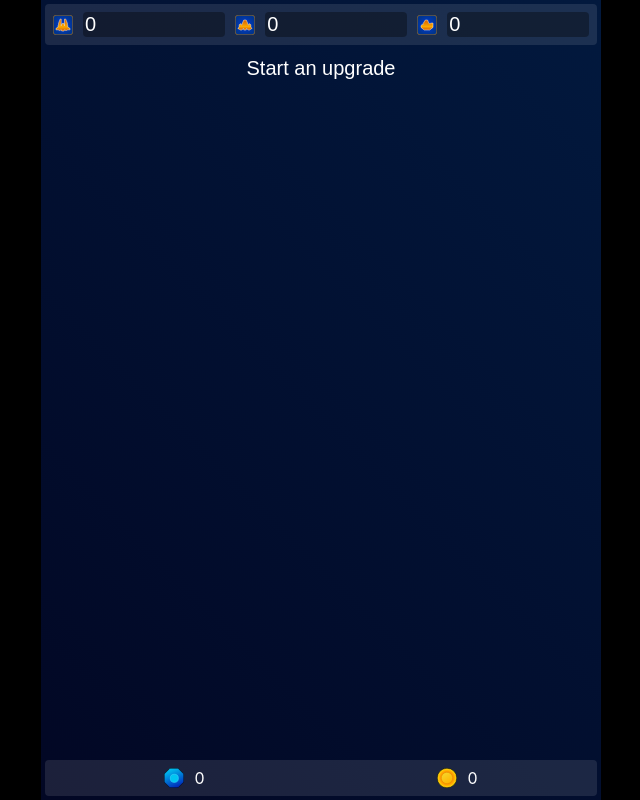
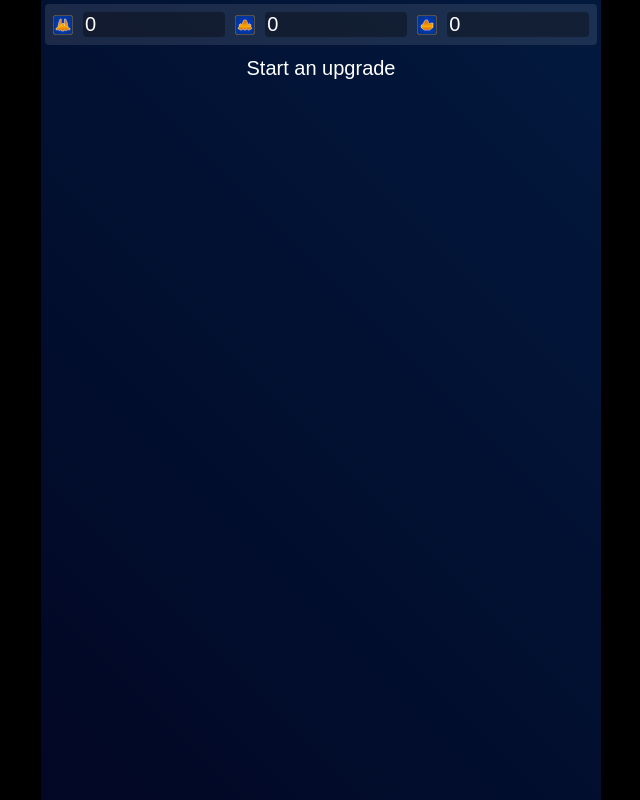
Before and after one commit to semenkataev/galaxiga, a React (Create React App) app: page / in a window 1280 px wide. Shown: the whole page, without its empty margins (319-959 px from the left). Built offline with nearby package versions, Linux system fonts and the light colour scheme.

Commit message:
Change alignment. Remove summary footer

```diff
--- a/src/Wizard/Actions/CreateAction.tsx
+++ b/src/Wizard/Actions/CreateAction.tsx
@@ -149,7 +149,6 @@ export function CreateAction({
           />
           {cost.boxes.without.cardsNeededForLevels > 0 && (
             <small className={styles.Row}>
-              or{" "}
               <ItemCosts
                 buyCards={true}
                 cardsNeeded={cost.boxes.with.cardsNeededForLevels}
--- a/src/Wizard/Actions/UpgradeAction.tsx
+++ b/src/Wizard/Actions/UpgradeAction.tsx
@@ -59,7 +59,6 @@ export function UpgradeAction({
           />
           {cost.boxes.without.cardsNeededForLevels > 0 && (
             <small className={styles.Row}>
-              or{" "}
               <ItemCosts
                 buyCards={true}
                 cardsNeeded={cost.boxes.with.cardsNeededForLevels}
--- a/src/Wizard/Actions/shared.module.css
+++ b/src/Wizard/Actions/shared.module.css
@@ -18,10 +18,10 @@
 }
 
 .ActionsColumn {
-  flex: 1 0 auto;
+  flex: 0 0 auto;
   display: flex;
   flex-direction: column;
-  align-items: flex-end;
+  align-items: stretch;
   gap: 0.125rem;
 }
 
@@ -43,9 +43,13 @@
 
 .DeleteButton,
 .EditButton {
+  display: flex;
+  flex-direction: row;
+  align-items: center;
+  justify-content: space-around;
+  gap: 1ch;
   background: rgba(0, 0, 0, 0.25) !important;
   border-radius: 0.25rem;
-  gap: 1ch;
   padding: 0.5rem !important;
   font-size: var(--font-size-small);
 }
--- a/src/Wizard/index.tsx
+++ b/src/Wizard/index.tsx
@@ -1,12 +1,7 @@
-import { useMemo, useState } from "react";
+import { useState } from "react";
 import { CardPicker } from "../components/CardPicker";
-import { Coin } from "../components/Coin";
-import { Gem } from "../components/Gem";
 import { TextButton } from "../components/TextButton";
 import useLocalStorage from "../hooks/useLocalStorage";
-import { calculateCreateCost } from "../utils/calculateCreateCost";
-import { calculateUpgradeCost } from "../utils/calculateUpgradeCost";
-import { formatNumber } from "../utils/number";
 import { uid } from "../utils/uid";
 import { CreateAction } from "./Actions/CreateAction";
 import { UpgradeAction } from "./Actions/UpgradeAction";
@@ -41,40 +36,6 @@ export function Wizard() {
     pendingAction: PendingAction;
     step: number;
   } | null>(null);
-
-  const { coinsNeededTotal, gemsNeededTotal } = useMemo(() => {
-    let coinsNeededTotal = 0;
-    let gemsNeededTotal = 0;
-
-    actions.forEach((action) => {
-      if (isUpgradeItem(action)) {
-        const cost = calculateUpgradeCost(
-          0,
-          action.itemStatsFrom,
-          action.itemStatsTo,
-          action.category,
-          action.primaryItem.tier
-        );
-
-        gemsNeededTotal += cost.boxes.without.gemsNeededForLevels;
-        coinsNeededTotal += cost.boxes.without.coinsNeededForLevels;
-      } else {
-        const cost = calculateCreateCost({
-          genericCards: 0,
-          category: action.category,
-          itemStatsArray: Array.isArray(action.itemStats)
-            ? action.itemStats
-            : [action.itemStats],
-          tier: action.type === "create-tier-2" ? 2 : 3,
-        });
-
-        gemsNeededTotal += cost.boxes.without.gemsNeededForLevels;
-        coinsNeededTotal += cost.boxes.without.coinsNeededForLevels;
-      }
-    });
-
-    return { coinsNeededTotal, gemsNeededTotal };
-  }, [actions]);
 
   const addOrUpdateAction = (item: Action) => {
     setFormData(null);
@@ -197,24 +158,6 @@ export function Wizard() {
           }
         })}
       </div>
-      <div className={styles.BlockSection}>
-        <div
-          className={styles.Cost}
-          data-disabled={gemsNeededTotal === 0 ? "" : undefined}
-          title={`${formatNumber(gemsNeededTotal, "long")} gems`}
-        >
-          <Gem />
-          <div>{formatNumber(gemsNeededTotal)}</div>
-        </div>
-        <div
-          className={styles.Cost}
-          data-disabled={coinsNeededTotal === 0 ? "" : undefined}
-          title={`${formatNumber(coinsNeededTotal, "long")} coins`}
-        >
-          <Coin />
-          <div>{formatNumber(coinsNeededTotal)}</div>
-        </div>
-      </div>
     </div>
   );
 }
--- a/src/components/ItemCosts.module.css
+++ b/src/components/ItemCosts.module.css
@@ -2,8 +2,15 @@
   width: 100%;
   font-size: 0.75rem;
   display: grid;
-  grid-template-columns: repeat(3, auto);
+  grid-template-columns: repeat(3, 1fr);
   gap: 1ch;
+}
+
+.BuyCardsWrapper {
+  display: flex;
+  flex-direction: row;
+  align-items: center;
+  gap: 0.25em;
 }
 
 .Cost {
--- a/src/components/ItemCosts.tsx
+++ b/src/components/ItemCosts.tsx
@@ -25,29 +25,38 @@ export function ItemCosts({
     switch (category) {
       case "drone":
         boxOrCardUI = (
+          <span className={styles.BuyCardsWrapper}>
+            or{" "}
             <img
               className={styles.DroneBoxImage}
               src="/images/drone-box.png"
               alt="blank"
             />
+          </span>
         );
         break;
       case "ship":
         boxOrCardUI = (
+          <span className={styles.BuyCardsWrapper}>
+            or{" "}
             <img
               className={styles.ShipBoxImage}
               src="/images/ship-box.png"
               alt="blank"
             />
+          </span>
         );
         break;
       case "stone":
         boxOrCardUI = (
+          <span className={styles.BuyCardsWrapper}>
+            or{" "}
             <img
               className={styles.BatteryImage}
               src="/images/battery.svg"
               alt="blank"
             />
+          </span>
         );
         break;
     }
```
Lines whose indentation alone changed are shown as unchanged.
